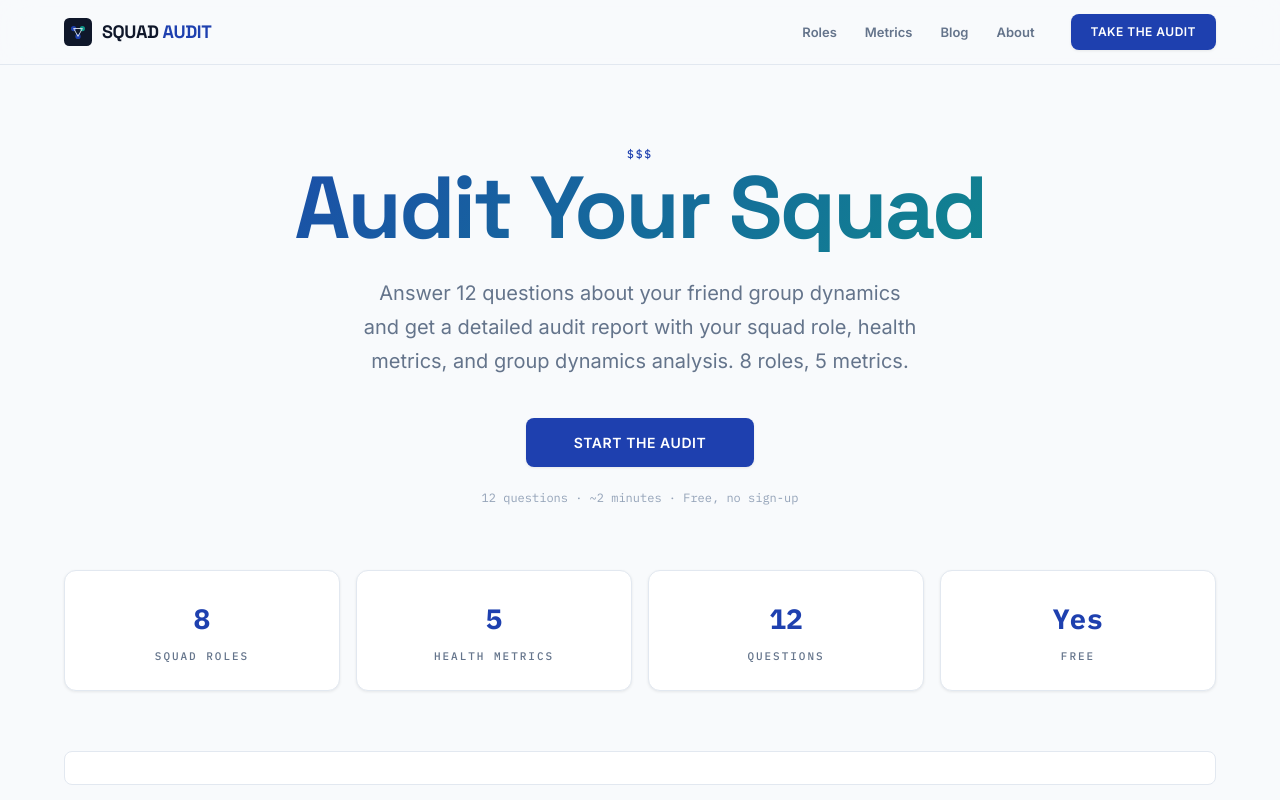
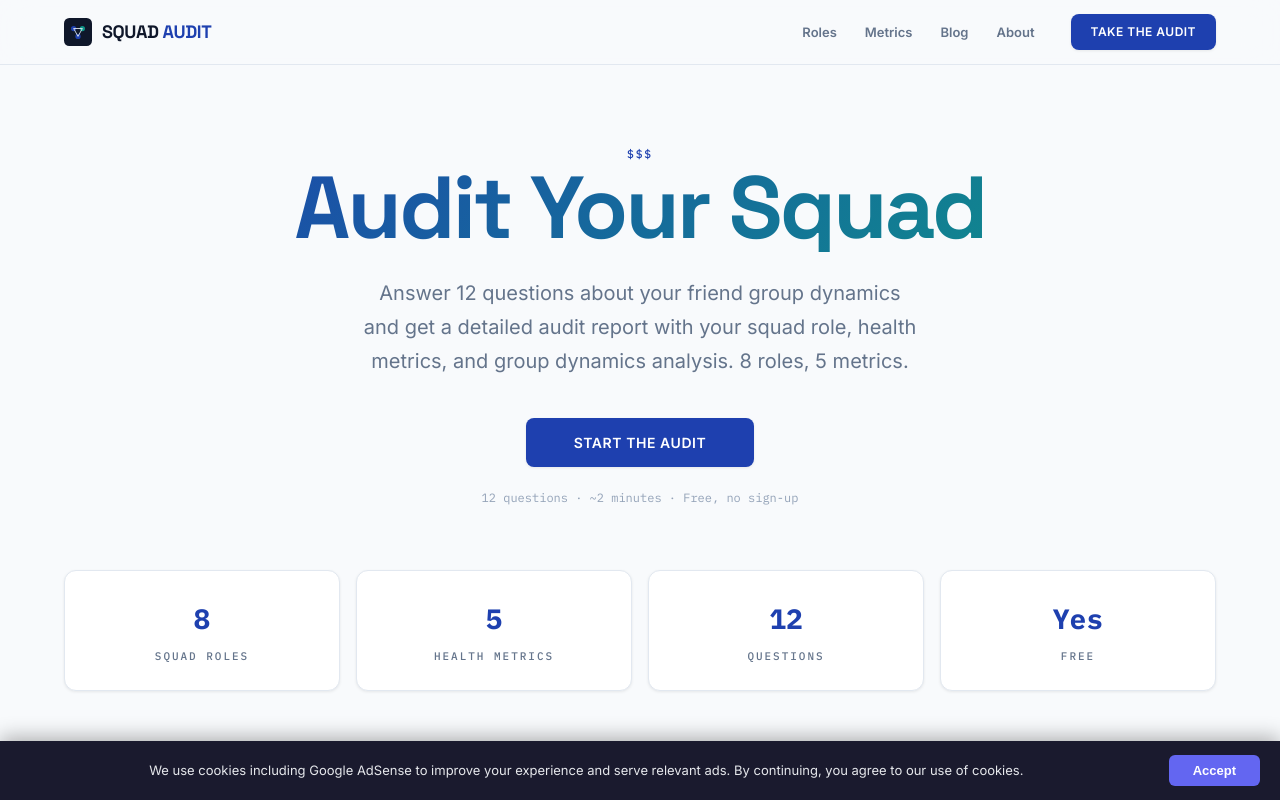
Before and after one commit to pengcc001-netizen/squad-audit, a React (Vite) app: page / in a window 1280 px wide. Shown: the top 800 px of the page. Built offline with nearby package versions, Linux system fonts and the light colour scheme.

Commit message:
feat: add CookieConsent component for EU GDPR compliance (DIS-03)

```diff
--- a/src/App.tsx
+++ b/src/App.tsx
@@ -12,6 +12,7 @@ import BlogPost from "./pages/BlogPost";
 import StaticPage from "./pages/StaticPage";
 import ResultPage from "./pages/ResultPage";
 import Ad from "./components/Ad";
+import CookieConsent from './components/CookieConsent'
 
 function NotFound() {
   return (
@@ -250,6 +251,7 @@ function Layout({ children }: { children: React.ReactNode }) {
           .menu-toggle { display: flex !important; }
         }
       `}</style>
+      <CookieConsent />
     </div>
   );
 }
--- /dev/null
+++ b/src/components/CookieConsent.tsx
@@ -0,0 +1,41 @@
+import { useState, useEffect } from 'react'
+
+export default function CookieConsent() {
+  const [visible, setVisible] = useState(false)
+
+  useEffect(() => {
+    try {
+      const consent = localStorage.getItem('cookie_consent')
+      if (!consent) setVisible(true)
+    } catch {
+      setVisible(true)
+    }
+  }, [])
+
+  if (!visible) return null
+
+  const accept = () => {
+    try { localStorage.setItem('cookie_consent', 'accepted') } catch {}
+    setVisible(false)
+  }
+
+  return (
+    <div style={{
+      position: 'fixed', bottom: 0, left: 0, right: 0, zIndex: 9999,
+      background: '#1a1a2e', color: '#e5e7eb',
+      padding: '14px 20px', display: 'flex', justifyContent: 'center', alignItems: 'center',
+      gap: 16, flexWrap: 'wrap', boxShadow: '0 -4px 20px rgba(0,0,0,0.3)',
+      fontSize: 13, lineHeight: 1.5,
+    }}>
+      <p style={{ margin: 0, flex: 1, minWidth: 200, textAlign: 'center' }}>
+        We use cookies including Google AdSense to improve your experience and serve relevant ads.
+        By continuing, you agree to our use of cookies.
+      </p>
+      <button onClick={accept} style={{
+        background: '#6366f1', color: '#fff', border: 'none',
+        padding: '8px 24px', borderRadius: 6, fontSize: 13, fontWeight: 600,
+        cursor: 'pointer', whiteSpace: 'nowrap',
+      }}>Accept</button>
+    </div>
+  )
+}
```
